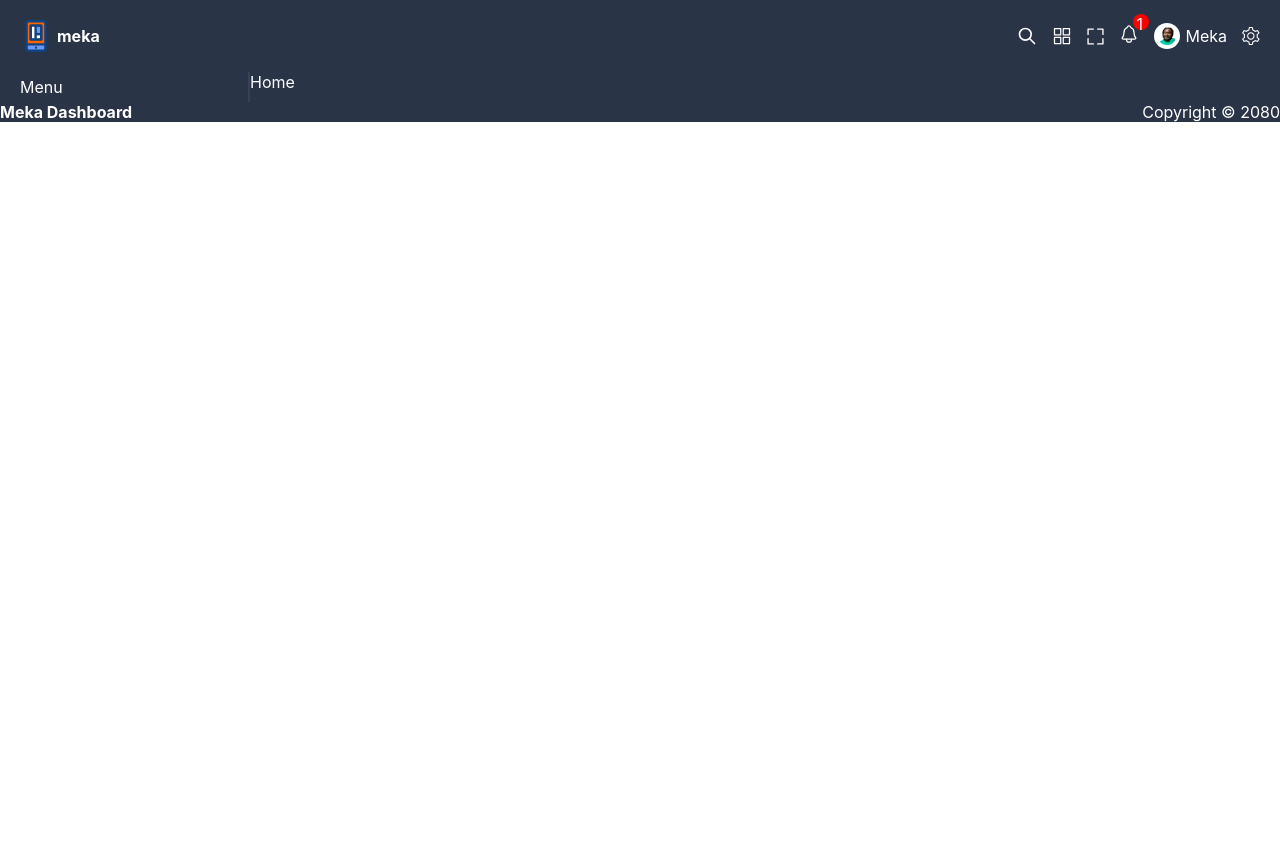
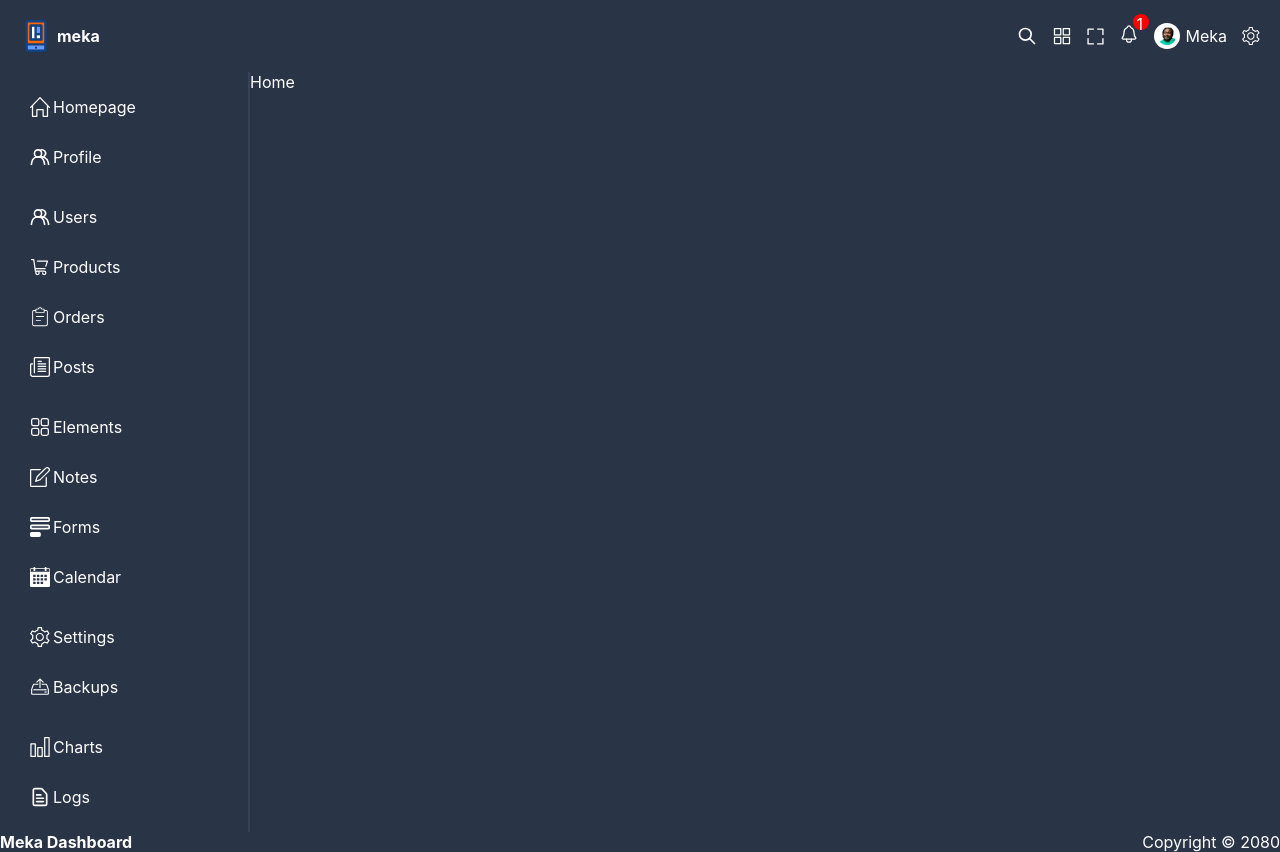
Before and after one commit to kelvinSeamount/Dashboard-React, a React (Vite) app: page / in a window 1280 px wide. Before the commit the page ends 800 px from the top, so only its background shows below. Built offline with nearby package versions, Linux system fonts and the light colour scheme.

Commit message:
style menu

```diff
--- a/src/components/menu/Menu.tsx
+++ b/src/components/menu/Menu.tsx
@@ -1,7 +1,37 @@
+import { Link } from "react-router-dom";
+import { menu } from "../../data";
 import "./menu.scss";
 
-const Menu = () => {
-  return <div>Menu</div>;
+type MenuProps = {
+  id: number;
+  title: string;
+  listItems: [
+    {
+      id: number;
+      title: string;
+      url: string;
+      icon: string;
+    }
+  ];
+};
+
+const Menu = ({ id, title }: MenuProps) => {
+  return (
+    <div className="menu">
+      {menu.map((item) => (
+        <div className="item" key={id}>
+          <span className="title">{title}</span>
+
+          {item.listItems.map((listItem) => (
+            <Link to={listItem.url} className="listItem" key={listItem.id}>
+              <img src={listItem.icon} alt="HomePage-icon" />
+              <span className="listItemTitle">{listItem.title}</span>
+            </Link>
+          ))}
+        </div>
+      ))}
+    </div>
+  );
 };
 
 export default Menu;
--- a/src/components/menu/menu.scss
+++ b/src/components/menu/menu.scss
@@ -1,2 +1,26 @@
-.menu {
+@import "../../styles/variables.scss";
+
+.item {
+  display: flex;
+  flex-direction: column;
+  gap: 10px;
+  margin-bottom: 10px;
 }
+
+.item .title {
+  font-size: 20px;
+  font-weight: 20px;
+  color: $soft-color;
+}
+
+.listItem {
+  display: flex;
+  align-items: center;
+  gap: 3px;
+  padding: 10px;
+  border-radius: 5px;
+
+  &:hover {
+    background-color: $soft-bg;
+  }
+}
--- /dev/null
+++ b/src/data.ts
@@ -0,0 +1,116 @@
+export const menu = [
+  {
+    id: 1,
+    title: "main",
+    listItems: [
+      {
+        id: 1,
+        title: "Homepage",
+        url: "/",
+        icon: "home.svg",
+      },
+      {
+        id: 2,
+        title: "Profile",
+        url: "/profile",
+        icon: "user.svg",
+      },
+    ],
+  },
+  {
+    id: 2,
+    title: "lists",
+    listItems: [
+      {
+        id: 1,
+        title: "Users",
+        url: "/users",
+        icon: "user.svg",
+      },
+      {
+        id: 2,
+        title: "Products",
+        url: "/products",
+        icon: "product.svg",
+      },
+      {
+        id: 3,
+        title: "Orders",
+        url: "/orders",
+        icon: "order.svg",
+      },
+      {
+        id: 4,
+        title: "Posts",
+        url: "/posts",
+        icon: "post2.svg",
+      },
+    ],
+  },
+  {
+    id: 3,
+    title: "general",
+    listItems: [
+      {
+        id: 1,
+        title: "Elements",
+        url: "/elements",
+        icon: "element.svg",
+      },
+      {
+        id: 2,
+        title: "Notes",
+        url: "/notes",
+        icon: "note.svg",
+      },
+      {
+        id: 3,
+        title: "Forms",
+        url: "/forms",
+        icon: "form.svg",
+      },
+      {
+        id: 4,
+        title: "Calendar",
+        url: "/calendar",
+        icon: "calendar.svg",
+      },
+    ],
+  },
+  {
+    id: 4,
+    title: "Maintenance",
+    listItems: [
+      {
+        id: 1,
+        title: "Settings",
+        url: "/settings",
+        icon: "setting.svg",
+      },
+      {
+        id: 2,
+        title: "Backups",
+        url: "/",
+        icon: "backup.svg",
+      },
+    ],
+  },
+  {
+    id: 5,
+    title: "analytics",
+    listItems: [
+      {
+        id: 1,
+        title: "Charts",
+        url: "/charts",
+        icon: "chart.svg",
+      },
+      {
+        id: 2,
+        title: "Logs",
+        url: "/logs",
+        icon: "log.svg",
+      },
+    ],
+  },
+];
--- a/src/layouts/layout.tsx
+++ b/src/layouts/layout.tsx
@@ -9,7 +9,18 @@ const Layout = () => {
       <Navbar />
       <div className="container">
         <div className="menuContainer">
-          <Menu />
+          <Menu
+            id={0}
+            title={""}
+            listItems={[
+              {
+                id: 1,
+                title: "",
+                url: "",
+                icon: "",
+              },
+            ]}
+          />
         </div>
         <div className="menuContent">
           <Outlet />
```
